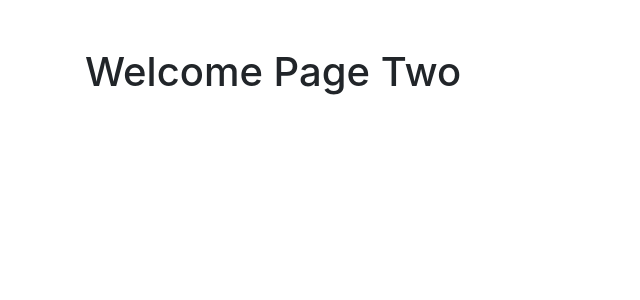
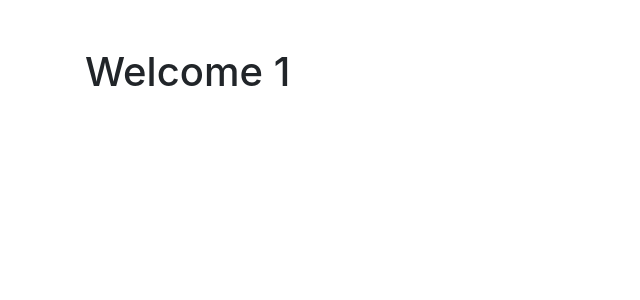
Before and after one commit to TadeoZamora/react-proxy, a React (Create React App) app: page /page_two/1 in a window 1280 px wide. Shown: the top 300 px of the page, without its empty margins (0-640 px from the left). Built offline with nearby package versions, Linux system fonts and the light colour scheme.

Commit message:
pasando parametros entre rutas

```diff
--- a/src/index.js
+++ b/src/index.js
@@ -15,7 +15,7 @@ ReactDOM.render(
       <Route path="/" exact component={ App } />
       <Route path="/counter" component={Counter} />
       <Route path="/create" component={CreateProduct} />
-      <Route path="/page_two" component={PageTwo} />
+      <Route path="/page_two/:name" component={PageTwo} />
       {/* es otra manera de usar el Route */}
       <Route path="/page_one">
         <PageOne />
--- a/src/pages/PageOne.js
+++ b/src/pages/PageOne.js
@@ -6,7 +6,7 @@ const PageOne = () => {
 
     const next = () => {
         //con push podras cambiar de pagina
-        history.push('/page_two')
+        history.push('/page_two/tadeo')
     }
 
     return (
--- a/src/pages/PageTwo.js
+++ b/src/pages/PageTwo.js
@@ -1,9 +1,11 @@
 import React from 'react';
+import { useParams } from 'react-router-dom'
 
 const PageTwo = () => {
+    const { name } = useParams()
     return (
         <div className="container mt-5">
-            <h1>Welcome Page Two</h1>
+            <h1>Welcome { name } </h1>
         </div>
     );
 };
```
